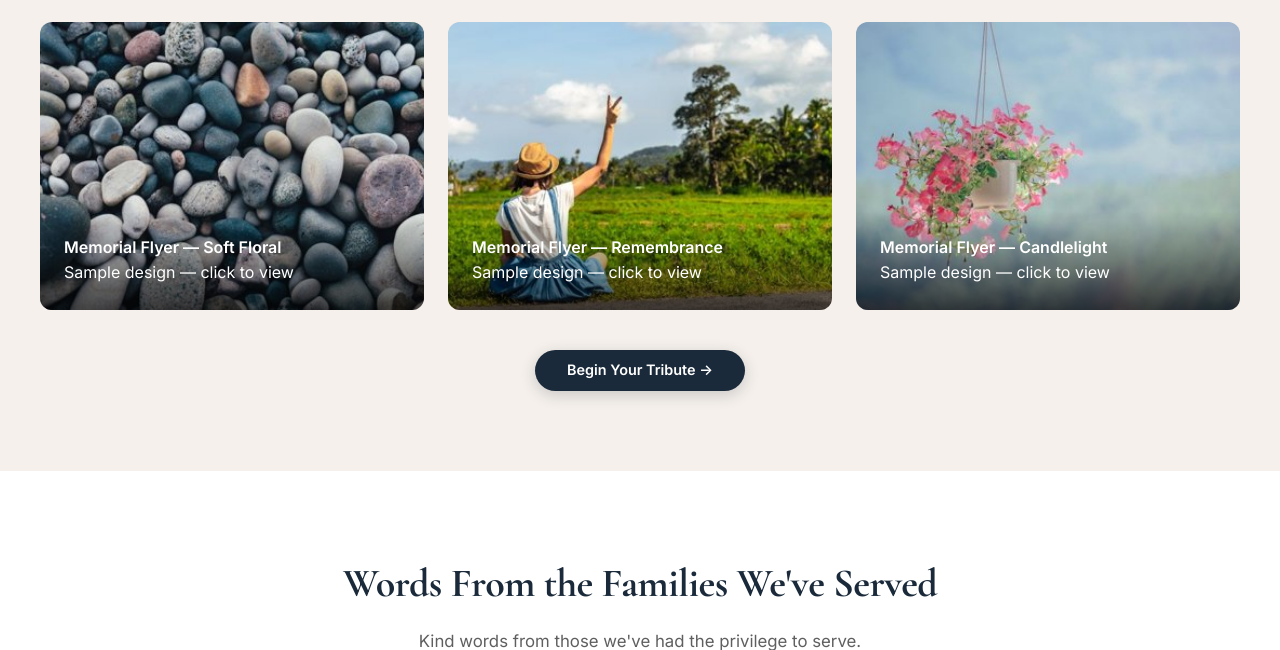
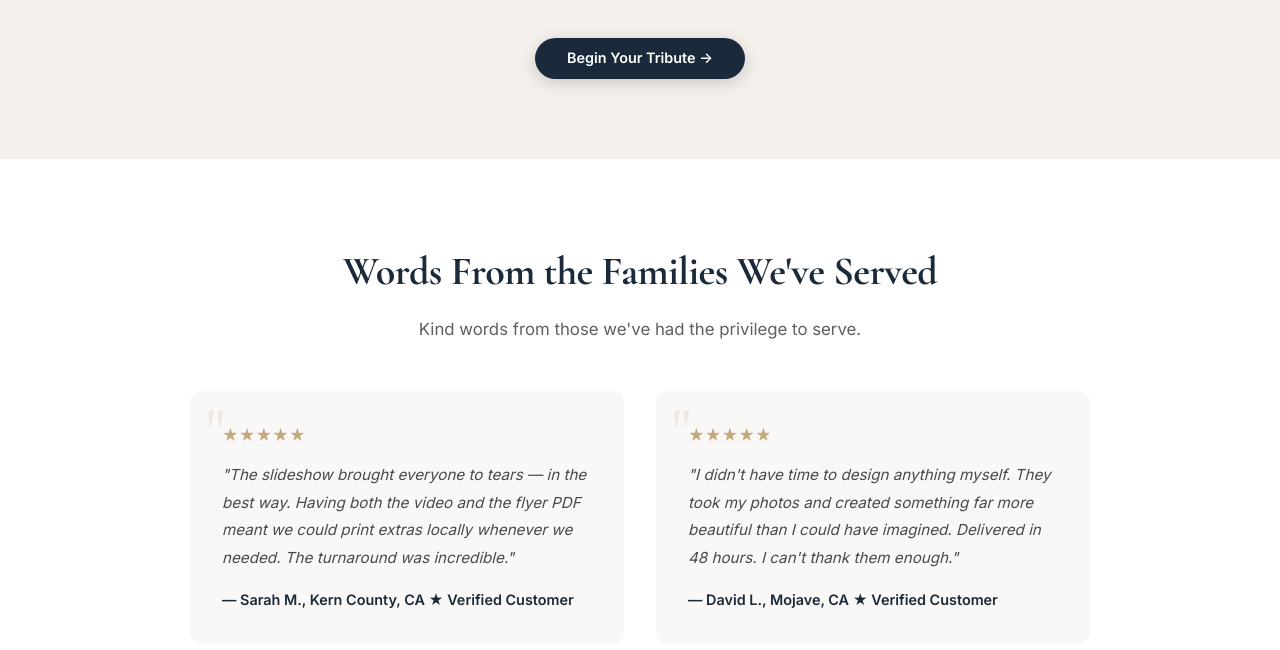
Before and after one commit to DZA6/mms-website, a Django app: page / in a window 1280 px wide. Shown: the part 3798-4448 px from the top of the page. Run offline with Django 5.2, Linux system fonts and the light colour scheme.

Commit message:
Remove three stock photos labeled as memorial flyers
flyer_floral/flyer_memorial/flyer_candles.jpg (600px stock images) were
presented as memorial flyer samples in the gallery. Deleted from repo and
removed from index.html gallery; real flyer samples (A4/A3 PDFs) remain.

```diff
--- a/templates/index.html
+++ b/templates/index.html
@@ -191,36 +191,6 @@
                     <strong>Celebration of Life Sample</strong>
                     <p>Tap or hover to preview — cinematic style</p>
                 </div>
-            </div>
-            <div class="gallery-item">
-                <a href="{% static 'samples/flyers/flyer_floral.jpg' %}" target="_blank">
-                    <img src="{% static 'samples/flyers/thumbs/flyer_floral.jpg' %}"
-                         alt="Floral Memorial Flyer" style="width:100%;height:100%;object-fit:cover;">
-                    <div class="gallery-overlay">
-                        <strong>Memorial Flyer — Soft Floral</strong>
-                        <p>Sample design — click to view</p>
-                    </div>
-                </a>
-            </div>
-            <div class="gallery-item">
-                <a href="{% static 'samples/flyers/flyer_memorial.jpg' %}" target="_blank">
-                    <img src="{% static 'samples/flyers/thumbs/flyer_memorial.jpg' %}"
-                         alt="Memorial Remembrance Flyer" style="width:100%;height:100%;object-fit:cover;">
-                    <div class="gallery-overlay">
-                        <strong>Memorial Flyer — Remembrance</strong>
-                        <p>Sample design — click to view</p>
-                    </div>
-                </a>
-            </div>
-            <div class="gallery-item">
-                <a href="{% static 'samples/flyers/flyer_candles.jpg' %}" target="_blank">
-                    <img src="{% static 'samples/flyers/thumbs/flyer_candles.jpg' %}"
-                         alt="Candlelight Memorial Flyer" style="width:100%;height:100%;object-fit:cover;">
-                    <div class="gallery-overlay">
-                        <strong>Memorial Flyer — Candlelight</strong>
-                        <p>Sample design — click to view</p>
-                    </div>
-                </a>
             </div>
         </div>
         <div class="gallery-cta">
```
Also changed, not shown: static/samples/flyers/flyer_candles.jpg (deleted), static/samples/flyers/flyer_floral.jpg (deleted), static/samples/flyers/flyer_memorial.jpg (deleted), static/samples/flyers/thumbs/flyer_candles.jpg (deleted), static/samples/flyers/thumbs/flyer_floral.jpg (deleted), static/samples/flyers/thumbs/flyer_memorial.jpg (deleted).
